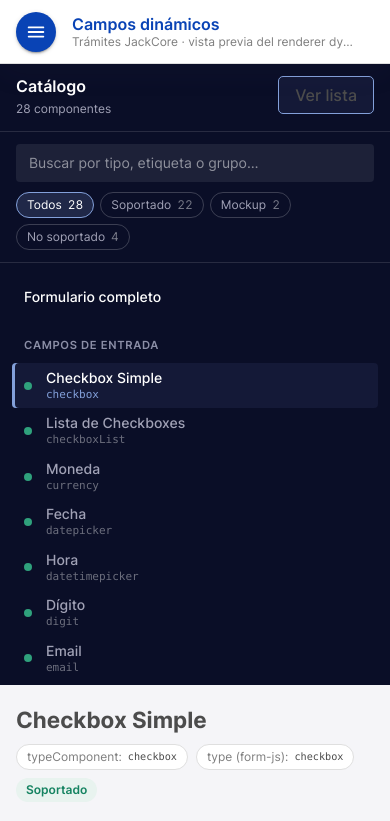
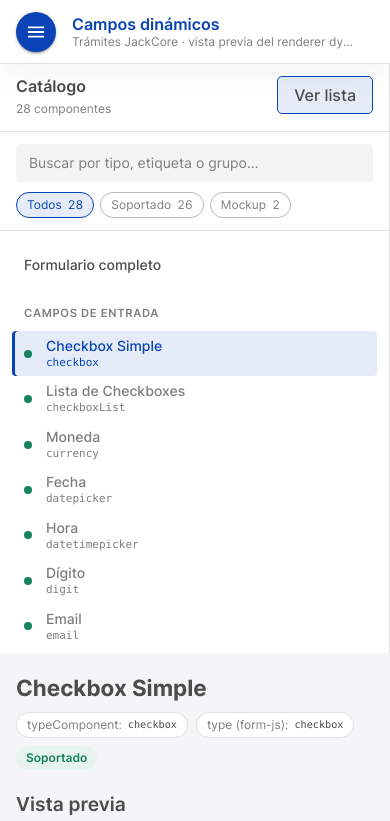
Before and after one commit to stivenzxy/jackcore_fields_preview, a plain HTML site: page index.html in a window 390 px wide. Both pictures are taken after a click on the button "Ver lista". Shown: the top 821 px of the page. Drawn offline with Linux system fonts and the light colour scheme.

Commit message:
feat: render element types as real previews and use light office theme

```diff
--- a/app.js
+++ b/app.js
@@ -388,7 +388,7 @@
     return { control: card, labelFor: false, getValue: () => undefined };
   }
 
-  /* Fallback + "how it should look" sketches for types the office does not implement. */
+  /* Previews for the element/container types (button, modal, dynamic section, dynamic table). */
 
   function sketchButtonElement(ctx) {
     const appearance = ctx.example.appearance || {};
@@ -452,6 +452,10 @@
     resultCalc: previewResultCalc,
     resultTable: previewResultTable,
     submit: previewSubmit,
+    'button-element': (ctx) => ({ control: el('div', {}, sketchButtonElement(ctx)), noLabel: true, getValue: () => undefined }),
+    'open-modal': (ctx) => ({ control: el('div', {}, sketchOpenModal(ctx)), noLabel: true, getValue: () => undefined }),
+    'dynamic-section': (ctx) => ({ control: sketchDynamicSection(ctx), labelFor: false, helperBelow: true, getValue: () => [] }),
+    'dynamic-table-field': (ctx) => ({ control: sketchDynamicTable(ctx), labelFor: false, helperBelow: true, getValue: () => [] }),
     markdown: previewMarkdown,
     downloadTemplate: previewDownloadTemplate
   };
@@ -664,6 +668,7 @@
     container.innerHTML = '';
     STATUS_ORDER.forEach((status) => {
       const count = status === 'all' ? CATALOG.length : CATALOG.filter((e) => e.status === status).length;
+      if (count === 0) return;
       container.append(el('button', { type: 'button', class: 'chip', 'aria-pressed': String(state.status === status), onclick: () => { state.status = status; renderSidebar(); } },
         status === 'all' ? 'Todos' : STATUS_LABELS[status], el('span', { class: 'count', text: count })));
     });
--- a/catalog.data.js
+++ b/catalog.data.js
@@ -2540,8 +2540,8 @@ window.FIELD_CATALOG = [
     "groupType": "action",
     "formJsType": "button",
     "officeKey": "button-element",
-    "status": "unsupported",
-    "rendererNotes": "No soportado: la clave del mapa del office es \"button\", no \"button-element\". Cae al input de texto.",
+    "status": "supported",
+    "rendererNotes": "Botón genérico (ButtonElementComponent). Lee general.label y disabled, appearance.buttonStyle, size e icon, y configuration.type/action/actionIdentifier para disparar la acción. behavior.confirmMessage y validateBeforeAction se aplican antes de ejecutar.",
     "groups": [
       {
         "name": "general",
@@ -2886,8 +2886,8 @@ window.FIELD_CATALOG = [
     "groupType": "container",
     "formJsType": "textfield",
     "officeKey": "dynamic-section",
-    "status": "unsupported",
-    "rendererNotes": "No soportado como variable (el generador lo oculta). Las secciones reales se crean con los marcadores startDynamicSection y endDynamicSection.",
+    "status": "supported",
+    "rendererNotes": "Sección repetible (DynamicSectionComponent). Lee configuration.titleSection (admite ${index}), level, limitSections, addButtonText, removeButtonText, collapsible y collapsed; los campos internos se agrupan bajo groupSection. En el JSON del formulario también puede venir como marcadores startDynamicSection / endDynamicSection.",
     "groups": [
       {
         "name": "general",
@@ -3063,8 +3063,8 @@ window.FIELD_CATALOG = [
     "groupType": "complex",
     "formJsType": "textfield",
     "officeKey": "dynamic-table-field",
-    "status": "unsupported",
-    "rendererNotes": "No soportado: el agrupador de tablas del office solo entiende el formato antiguo (properties.type=\"dynamicTable\" con columns como texto separado por comas). Cae al input de texto.",
+    "status": "supported",
+    "rendererNotes": "Tabla con filas repetibles (DynamicTableFieldComponent). Lee columns.columns ({label, value}) para las cabeceras, configuration.nameIndexColumn, minRows, maxRows, addRowText y removeRowText. El valor es un arreglo de filas con una clave por columna.",
     "groups": [
       {
         "name": "general",
@@ -3410,8 +3410,8 @@ window.FIELD_CATALOG = [
     "groupType": "action",
     "formJsType": "textfield",
     "officeKey": "open-modal",
-    "status": "unsupported",
-    "rendererNotes": "No soportado: ElementOpenModalPluginComponent existe pero no está registrado en el mapa. Cae al input de texto.",
+    "status": "supported",
+    "rendererNotes": "Botón que abre un modal (OpenModalComponent). Lee button.buttonText y buttonStyle para el botón, y modal.modalTitle, modalContent, modalSize y modalComponent para el contenido del diálogo.",
     "groups": [
       {
         "name": "general",
--- a/styles.css
+++ b/styles.css
@@ -84,14 +84,14 @@
   --code-bg: var(--govco-white-smoke);
 
   /* Sidenav (office default palette "Midnight Blue", constans-default-colors.ts) */
-  --sidenav-bg: #0a0e27;
-  --sidenav-item-bg: #141937;
-  --sidenav-item-hover: #1e2547;
-  --sidenav-text: #ffffff;
-  --sidenav-text-2: #a1a2b6;           /* office --sidenav-item-color */
-  --sidenav-subheading: #8b8ea6;
-  --sidenav-divider: rgba(255, 255, 255, 0.12);
-  --sidenav-accent: var(--govco-portage);
+  --sidenav-bg: #ffffff;
+  --sidenav-item-bg: var(--govco-solitude);
+  --sidenav-item-hover: var(--govco-white-smoke);
+  --sidenav-text: var(--govco-matterhorn);
+  --sidenav-text-2: var(--govco-grey);           /* office --sidenav-item-color */
+  --sidenav-subheading: var(--govco-grey);
+  --sidenav-divider: #dfdfdf;
+  --sidenav-accent: var(--govco-cobalt);
 
   /* Shape — office --border-radius: .25rem; rounded-md 5px; rounded-lg 6px */
   --radius: 4px;
@@ -129,6 +129,14 @@
   :root {
     --bg: #232c3e;
     --surface: #1a202e;
+    --sidenav-bg: #1a202e;
+    --sidenav-item-bg: #2a3650;
+    --sidenav-item-hover: #232c3e;
+    --sidenav-text: #ffffff;
+    --sidenav-text-2: rgba(255, 255, 255, 0.7);
+    --sidenav-subheading: rgba(255, 255, 255, 0.6);
+    --sidenav-divider: rgba(255, 255, 255, 0.12);
+    --sidenav-accent: var(--govco-portage);
     --surface-2: #11151e;
     --border: rgba(255, 255, 255, 0.12);
     --border-strong: rgba(255, 255, 255, 0.3);
@@ -271,6 +279,7 @@ button { font: inherit; }
 
 /* Sidebar = office sidenav (dark "Midnight Blue" palette, 280px) */
 .sidebar {
+  border-right: 1px solid var(--sidenav-divider);
   background: var(--sidenav-bg);
   color: var(--sidenav-text);
   position: sticky;
@@ -295,7 +304,7 @@ button { font: inherit; }
 .sidebar-toggle {
   display: none;
   color: var(--sidenav-text);
-  border-color: rgba(255, 255, 255, 0.3);
+  border-color: var(--govco-silver);
   background: transparent;
 }
 .sidebar-toggle:hover { background: var(--sidenav-item-hover); }
@@ -321,18 +330,18 @@ button { font: inherit; }
   padding: 8px 12px;
   border: 1px solid transparent;
   border-radius: var(--radius);
-  background: rgba(255, 255, 255, 0.08);
+  background: var(--govco-white-smoke);
   color: var(--sidenav-text);
   font: inherit;
   line-height: 20px;
 }
-.search::placeholder { color: rgba(255, 255, 255, 0.5); }
-.search:hover { background: rgba(255, 255, 255, 0.12); }
-.search:focus { outline: none; border-color: var(--sidenav-accent); background: rgba(255, 255, 255, 0.12); }
+.search::placeholder { color: var(--govco-grey); }
+.search:hover { background: #ffffff; border-color: var(--govco-silver); }
+.search:focus { outline: none; border-color: var(--sidenav-accent); background: #ffffff; }
 
 .chips { display: flex; flex-wrap: wrap; gap: 6px; }
 .chip {
-  border: 1px solid rgba(255, 255, 255, 0.2);
+  border: 1px solid var(--govco-silver);
   background: transparent;
   color: var(--sidenav-text-2);
   border-radius: 999px;
@@ -345,12 +354,12 @@ button { font: inherit; }
   gap: 6px;
   transition: all 0.2s;
 }
-.chip:hover { color: var(--sidenav-text); border-color: rgba(255, 255, 255, 0.4); }
-.chip .count { color: rgba(255, 255, 255, 0.45); font-variant-numeric: tabular-nums; }
+.chip:hover { color: var(--sidenav-accent); border-color: var(--sidenav-accent); }
+.chip .count { color: var(--govco-grey); font-variant-numeric: tabular-nums; }
 .chip[aria-pressed="true"] {
-  background: rgba(131, 160, 218, 0.18);
+  background: var(--govco-solitude);
   border-color: var(--sidenav-accent);
-  color: var(--sidenav-text);
+  color: var(--sidenav-accent);
 }
 .chip[aria-pressed="true"] .count { color: inherit; }
 
@@ -359,7 +368,7 @@ button { font: inherit; }
   padding: 8px 12px 24px;
   flex: 1;
   scrollbar-width: thin;
-  scrollbar-color: rgba(255, 255, 255, 0.2) transparent;
+  scrollbar-color: rgba(0, 0, 0, 0.2) transparent;
 }
 /* vex-sidenav subheading */
 .nav-group-label {
@@ -392,12 +401,12 @@ button { font: inherit; }
 .nav-item:hover { background: var(--sidenav-item-hover); color: var(--sidenav-text); }
 .nav-item[aria-current="true"] {
   background: var(--sidenav-item-bg);
-  color: var(--sidenav-text);
+  color: var(--sidenav-accent);
   box-shadow: inset 3px 0 0 var(--sidenav-accent);
 }
 .nav-item:focus-visible { outline-color: var(--sidenav-accent); outline-offset: -2px; }
 .nav-item .label { font-weight: 500; }
-.nav-item .type { font-family: var(--mono); font-size: 11px; color: rgba(255, 255, 255, 0.4); display: block; margin-top: 1px; }
+.nav-item .type { font-family: var(--mono); font-size: 11px; color: var(--govco-grey); display: block; margin-top: 1px; }
 .nav-item[aria-current="true"] .type { color: var(--sidenav-accent); }
 .nav-item.form-link { grid-template-columns: 1fr; font-weight: 600; margin-top: 6px; color: var(--sidenav-text); }
 .nav-empty { color: var(--text-muted); padding: 14px 10px; font-size: 13px; }
@@ -412,8 +421,6 @@ button { font: inherit; }
 .dot-supported { background: var(--success); }
 .dot-mock { background: var(--warning-border); }
 .dot-unsupported { background: var(--govco-orange); }
-.sidebar .dot-supported { background: #2fa17c; }
-.sidebar .dot-unsupported { background: #f0657c; }
 
 .main { min-width: 0; }
 .main-inner { max-width: 1040px; margin: 0 auto; padding: 32px var(--gutter) 16px; display: grid; gap: 28px; }
```
Also changed, not shown: build-catalog.js (+6 -6 lines), 1 other file.
